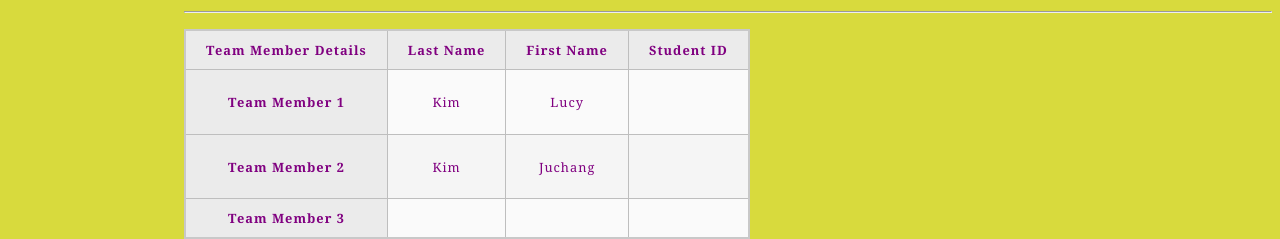
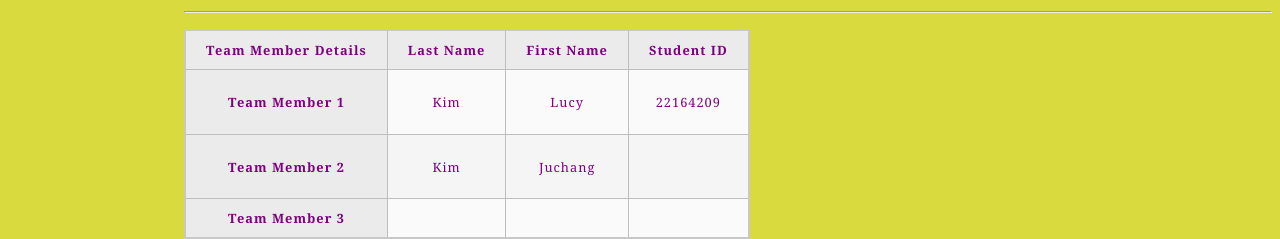
Before and after one commit to JuchangKim/JuchangKim.github.io, a plain HTML site: page CTiS-2023_1/CTiS-2023_1/misc/team-formation.html in a window 1280 px wide. Shown: the part 285-524 px from the top of the page. Drawn offline with Linux system fonts and the light colour scheme.

Commit message:
team-formation.html

```diff
--- a/CTiS-2023_1/CTiS-2023_1/misc/team-formation.html
+++ b/CTiS-2023_1/CTiS-2023_1/misc/team-formation.html
@@ -40,7 +40,7 @@
 		<th scope="row">Team Member 1</th>
 		<td><p>Kim</p></td>
 		<td><p>Lucy</p></td>
-	<td></td>
+	<td><p>22164209</p></td>
 
    </tr>
 	<p align = "left"</p>
```
